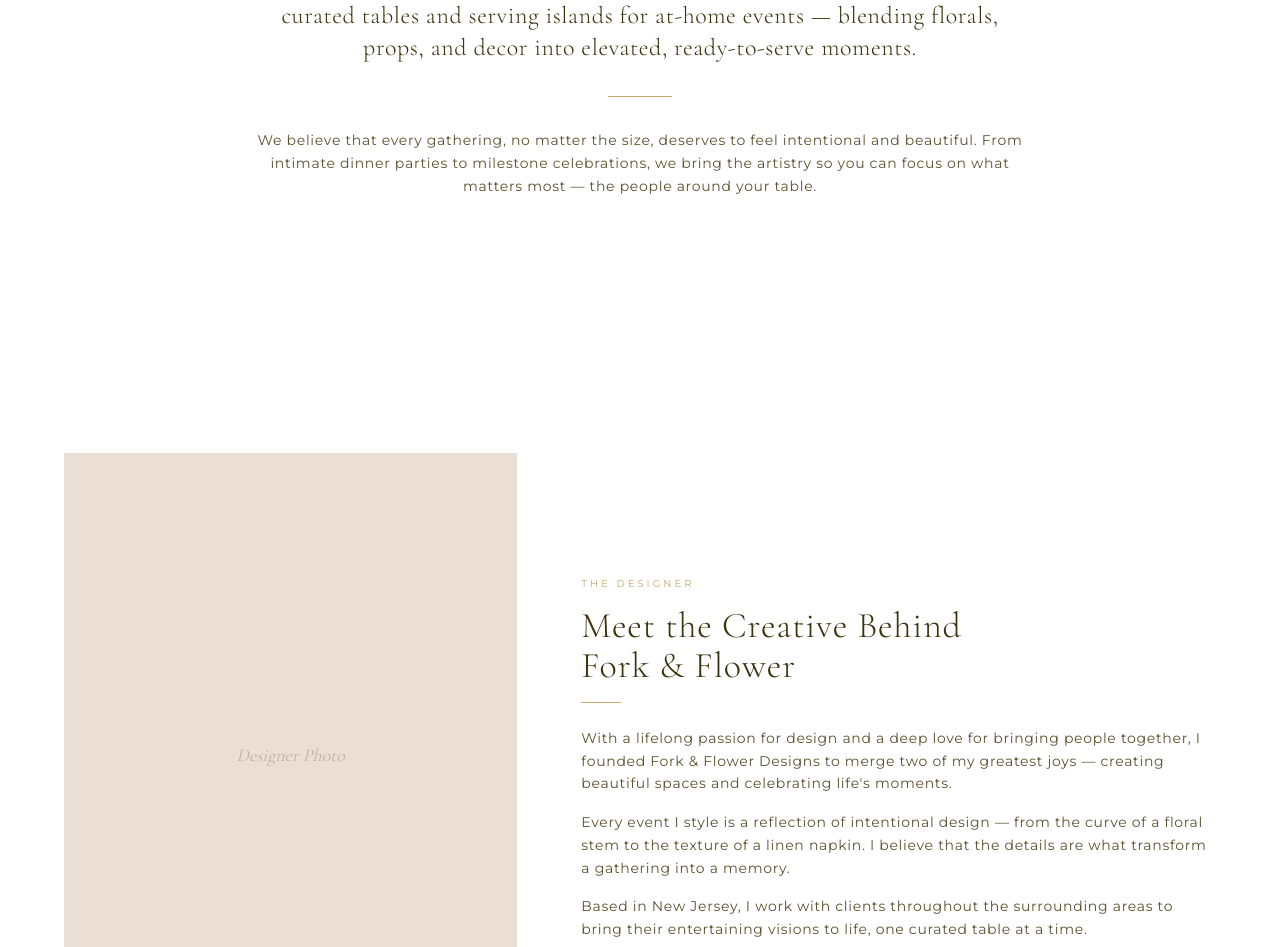
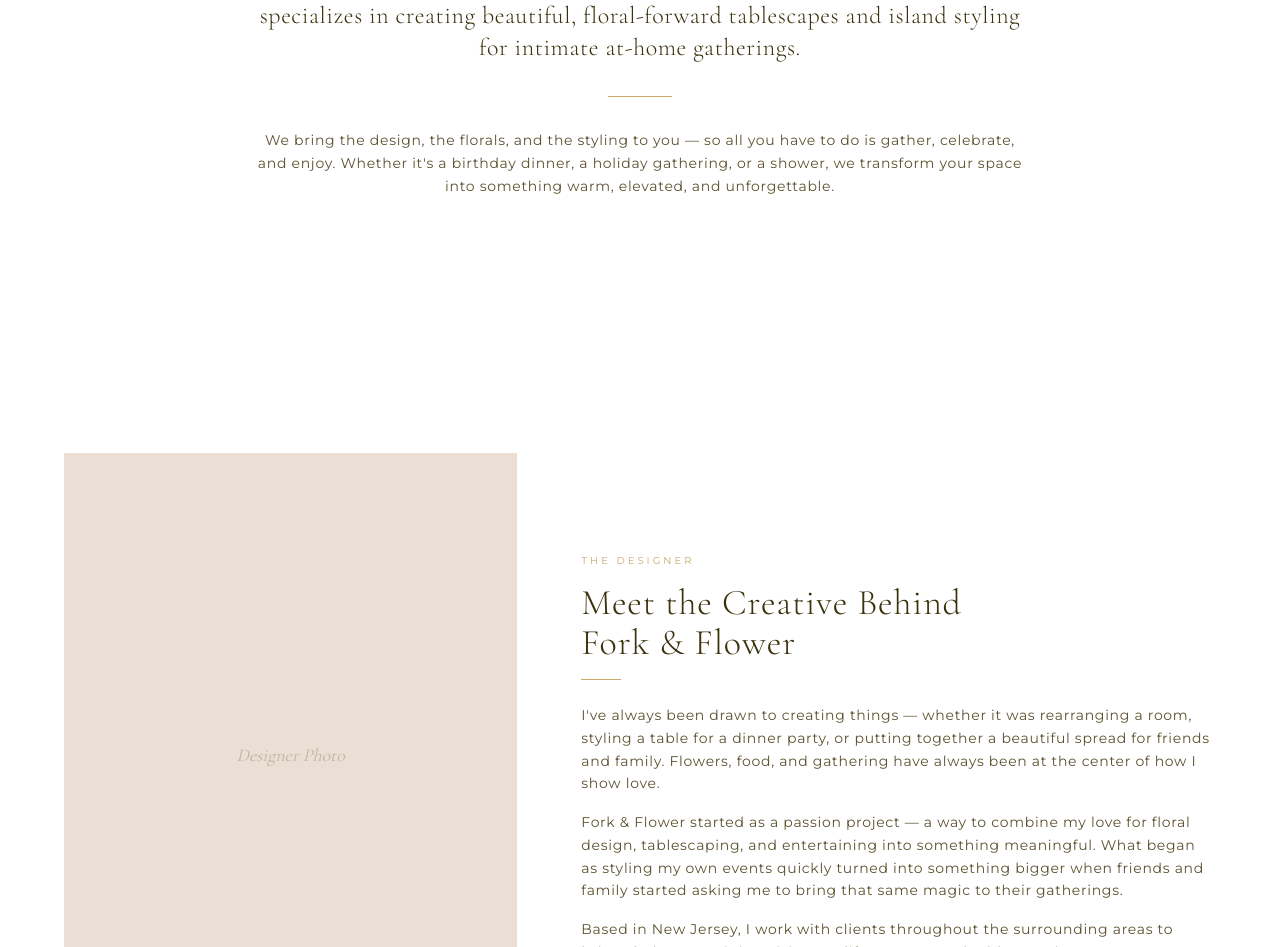
Before and after one commit to eduarduino/fork-and-flower-designs, a Next.js app: page /about in a window 1280 px wide. Shown: the part 605-1552 px from the top of the page. Built offline with nearby package versions, Linux system fonts and the light colour scheme.

Commit message:
Update About page with client's bio and brand story

```diff
--- a/src/app/about/page.tsx
+++ b/src/app/about/page.tsx
@@ -25,17 +25,16 @@
       <Section background="white">
         <div className="mx-auto max-w-3xl text-center">
           <p className="font-serif text-xl md:text-2xl leading-relaxed text-charcoal font-light tracking-wide">
-            Fork & Flower Designs is a mobile custom event service dedicated to
-            creating curated tables and serving islands for at-home events —
-            blending florals, props, and decor into elevated, ready-to-serve
-            moments.
+            Fork &amp; Flower is a mobile event-decorating service, based in New
+            Jersey, that specializes in creating beautiful, floral-forward
+            tablescapes and island styling for intimate at-home gatherings.
           </p>
           <div className="mx-auto mt-8 h-px w-16 bg-gold" />
           <p className="mt-8 font-sans text-sm leading-relaxed text-charcoal-light tracking-wider">
-            We believe that every gathering, no matter the size, deserves to feel
-            intentional and beautiful. From intimate dinner parties to milestone
-            celebrations, we bring the artistry so you can focus on what matters
-            most — the people around your table.
+            We bring the design, the florals, and the styling to you — so all
+            you have to do is gather, celebrate, and enjoy. Whether it&apos;s a
+            birthday dinner, a holiday gathering, or a shower, we transform your
+            space into something warm, elevated, and unforgettable.
           </p>
         </div>
       </Section>
--- a/src/components/sections/AboutContent.tsx
+++ b/src/components/sections/AboutContent.tsx
@@ -29,15 +29,17 @@
         <div className="mt-4 h-px w-10 bg-gold" />
         <div className="mt-6 space-y-4 font-sans text-sm leading-relaxed text-charcoal-light tracking-wider">
           <p>
-            With a lifelong passion for design and a deep love for bringing
-            people together, I founded Fork & Flower Designs to merge two of my
-            greatest joys — creating beautiful spaces and celebrating life&apos;s
-            moments.
+            I&apos;ve always been drawn to creating things — whether it was
+            rearranging a room, styling a table for a dinner party, or putting
+            together a beautiful spread for friends and family. Flowers, food,
+            and gathering have always been at the center of how I show love.
           </p>
           <p>
-            Every event I style is a reflection of intentional design — from the
-            curve of a floral stem to the texture of a linen napkin. I believe
-            that the details are what transform a gathering into a memory.
+            Fork &amp; Flower started as a passion project — a way to combine my
+            love for floral design, tablescaping, and entertaining into
+            something meaningful. What began as styling my own events quickly
+            turned into something bigger when friends and family started asking
+            me to bring that same magic to their gatherings.
           </p>
           <p>
             Based in New Jersey, I work with clients throughout the surrounding
```
